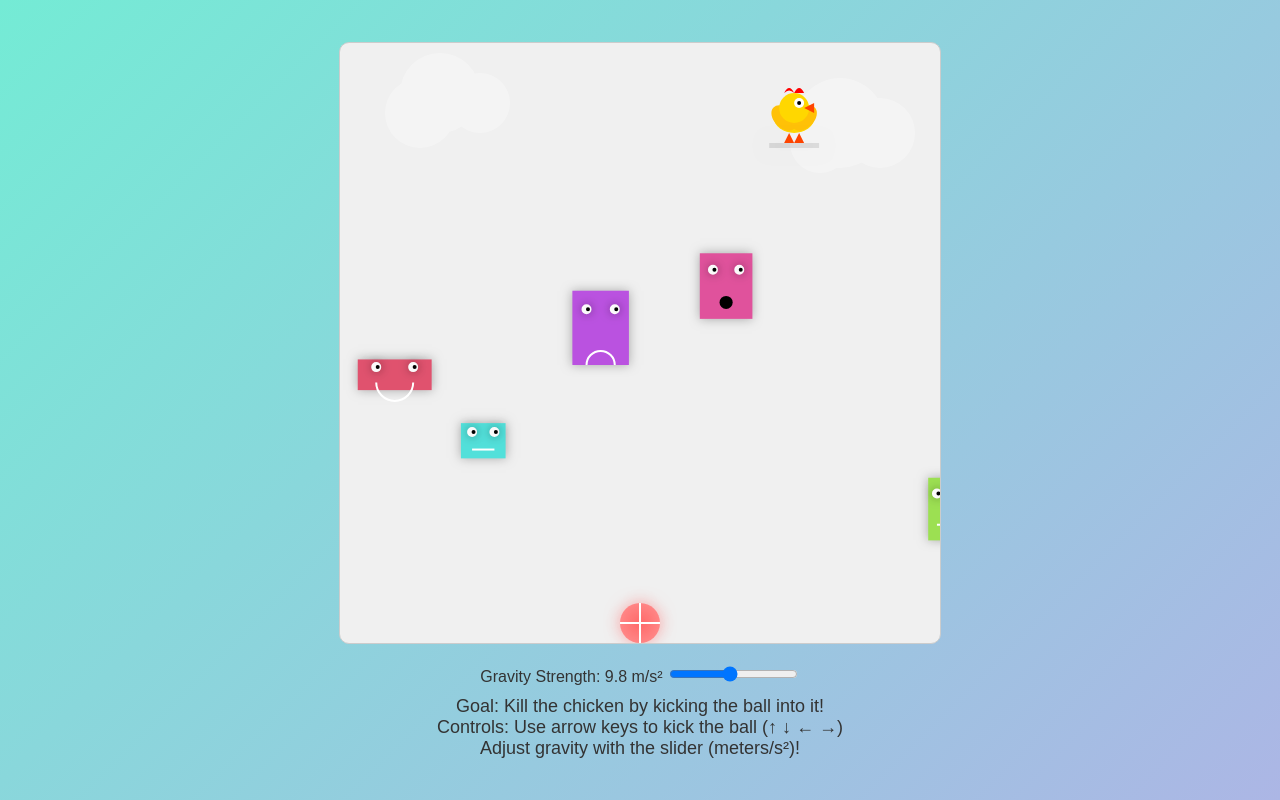
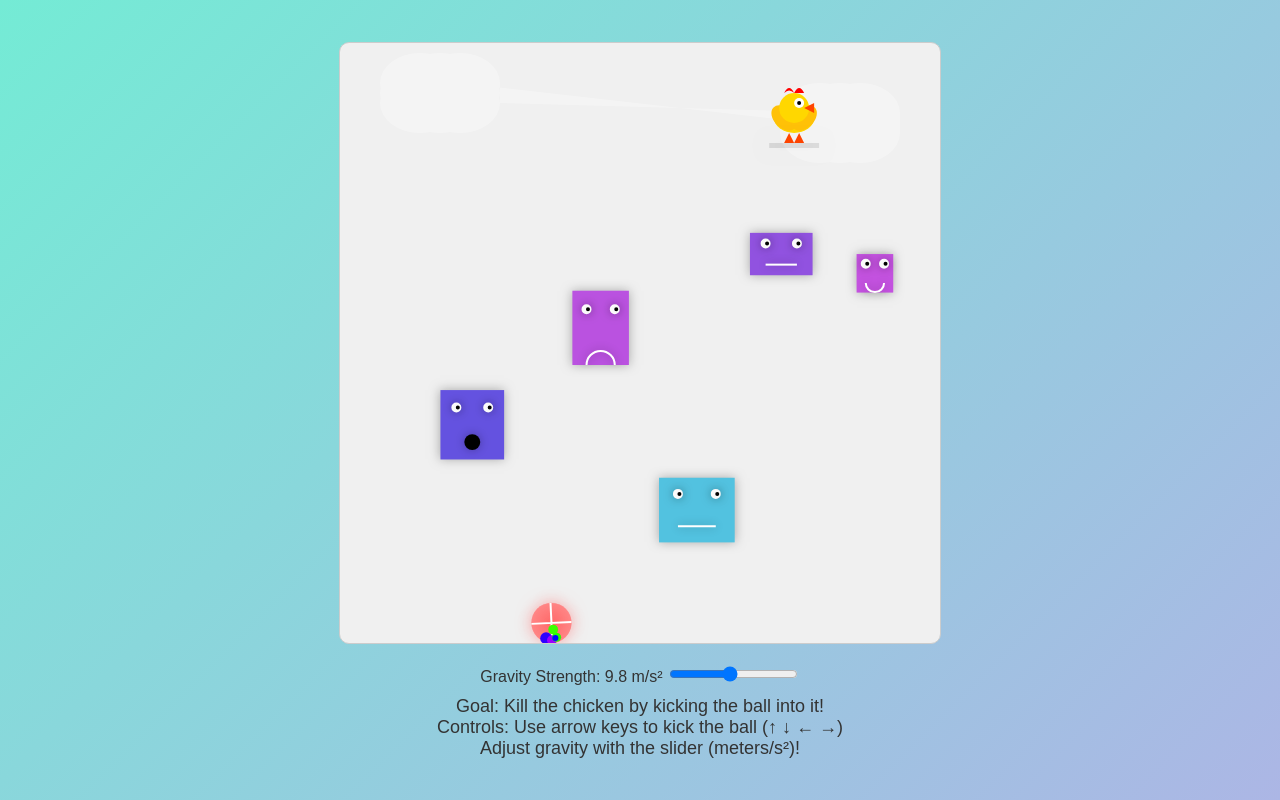
Before and after one commit to SteveOscar/kill-chicken, a plain HTML site: page index.html in a window 1280 px wide. Drawn offline with Linux system fonts and the light colour scheme.

Commit message:
Update index.html

```diff
--- a/index.html
+++ b/index.html
@@ -89,6 +89,7 @@
         let lastKickTime = 0;
         let accumulator = 0;
         let lastTime = performance.now();
+        let ballTrail = []; // For trail effect
 
         // Gravity slider setup
         const gravitySlider = document.getElementById('gravitySlider');
@@ -112,11 +113,12 @@
                     baseX: 0,
                     speed: Math.random() * 0.005 + 0.005,
                     amplitude: Math.random() * 50 + 30,
-                    expression: expressions[Math.floor(Math.random() * expressions.length)]
-
+                    expression: expressions[Math.floor(Math.random() * expressions.length)],
+                    blinkTimer: Math.random() * 300 + 100,
+                    blinkState: false,
+                    blinkDuration: 0
                 });
                 obstacles[i].baseX = obstacles[i].x;
-
             }
         }
 
@@ -126,10 +128,10 @@
                 this.x = x;
                 this.y = y;
                 this.size = Math.random() * 5 + 2;
-                this.vx = (Math.random() - 0.5) * 8;
-                this.vy = (Math.random() - 0.5) * 8;
-                this.life = 20;
-                this.color = `hsl(${180 + Math.random() * 60}, 80%, 60%)`; // Blue-green range (180–240)
+                this.vx = (Math.random() - 0.5) * 2;
+                this.vy = Math.random() * 2 + 1;
+                this.life = 120;
+                this.color = `hsl(${Math.random() * 360}, 100%, 50%)`;
             }
             update(dt) {
                 this.x += this.vx * dt * 60;
@@ -137,7 +139,7 @@
                 this.life -= dt * 60;
             }
             draw() {
-                ctx.fillStyle = `${this.color}${Math.floor(this.life/20 * 255).toString(16).padStart(2, '0')}`;
+                ctx.fillStyle = this.color;
                 ctx.beginPath();
                 ctx.arc(this.x, this.y, this.size, 0, Math.PI * 2);
                 ctx.fill();
@@ -385,14 +387,38 @@
                     const phase = Date.now() * obstacle.speed;
                     obstacle.x = obstacle.baseX + Math.sin(phase) * obstacle.amplitude;
                     obstacle.vx = obstacle.amplitude * obstacle.speed * Math.cos(phase);
+
+                    // Update blink timer
+                    obstacle.blinkTimer -= 1;
+                    if (obstacle.blinkTimer <= 0) {
+                        obstacle.blinkState = true;
+                        obstacle.blinkDuration = 5; // blink for 5 frames
+                        obstacle.blinkTimer = Math.random() * 300 + 100;
+                    }
+                    if (obstacle.blinkState) {
+                        obstacle.blinkDuration -= 1;
+                        if (obstacle.blinkDuration <= 0) {
+                            obstacle.blinkState = false;
+                        }
+                    }
                 });
 
                 checkWallCollision();
                 checkObstacleCollision();
                 checkChickenCollision();
+
+                // Update ball trail
+                ballTrail.push({x: ball.x, y: ball.y});
+                if (ballTrail.length > 5) ballTrail.shift();
             } else if (victoryTimer > 0) {
                 victoryTimer -= 60 * dt;
                 if (victoryTimer <= 0) resetGame();
+                // Spawn confetti
+                if (victoryTimer % 5 === 0) {
+                    for (let i = 0; i < 3; i++) {
+                        particles.push(new Particle(Math.random() * canvas.width, 0));
+                    }
+                }
             }
 
             particles.forEach((p, i) => {
@@ -409,23 +435,42 @@
         function draw() {
             ctx.clearRect(0, 0, canvas.width, canvas.height);
 
+            // Draw fluffier clouds
             ctx.fillStyle = 'rgba(255, 255, 255, 0.3)';
             ctx.beginPath();
-            ctx.arc(100, 50, 40, 0, Math.PI * 2);
-            ctx.arc(140, 60, 30, 0, Math.PI * 2);
-            ctx.arc(80, 70, 35, 0, Math.PI * 2);
-            ctx.fill();
-            ctx.beginPath();
-            ctx.arc(500, 80, 45, 0, Math.PI * 2);
-            ctx.arc(540, 90, 35, 0, Math.PI * 2);
-            ctx.arc(480, 100, 30, 0, Math.PI * 2);
+            const cloudPositions = [
+                {x: 100, y: 50},
+                {x: 500, y: 80},
+            ];
+            cloudPositions.forEach(pos => {
+                for (let i = -1; i <= 1; i++) {
+                    for (let j = -1; j <= 1; j++) {
+                        const offsetX = i * 20;
+                        const offsetY = j * 10;
+                        ctx.ellipse(pos.x + offsetX, pos.y + offsetY, 40, 30, 0, 0, Math.PI * 2);
+                    }
+                }
+            });
             ctx.fill();
 
+            // Draw obstacles with blinking eyes
             obstacles.forEach(obstacle => {
                 ctx.shadowBlur = 10;
                 ctx.shadowColor = 'rgba(0,0,0,0.3)';
                 ctx.fillStyle = obstacle.color;
                 ctx.fillRect(obstacle.x, obstacle.y, obstacle.width, obstacle.height);
+                if (obstacle.blinkState) {
+                    // Draw closed eyes (lines)
+                    ctx.strokeStyle = '#000000';
+                    ctx.lineWidth = 2;
+                    ctx.beginPath();
+                    ctx.moveTo(obstacle.x + obstacle.width/4 - 5, obstacle.y + obstacle.height/4);
+                    ctx.lineTo(obstacle.x + obstacle.width/4 + 5, obstacle.y + obstacle.height/4);
+                    ctx.moveTo(obstacle.x + obstacle.width*3/4 - 5, obstacle.y + obstacle.height/4);
+                    ctx.lineTo(obstacle.x + obstacle.width*3/4 + 5, obstacle.y + obstacle.height/4);
+                    ctx.stroke();
+                } else {
+                    // Draw open eyes
                     ctx.fillStyle = '#FFFFFF';
                     ctx.beginPath();
                     ctx.arc(obstacle.x + obstacle.width/4, obstacle.y + obstacle.height/4, 5, 0, Math.PI * 2);
@@ -436,34 +481,47 @@
                     ctx.arc(obstacle.x + obstacle.width/4 + Math.sin(Date.now() * 0.005) * 2, obstacle.y + obstacle.height/4, 2, 0, Math.PI * 2);
                     ctx.arc(obstacle.x + obstacle.width*3/4 + Math.sin(Date.now() * 0.005) * 2, obstacle.y + obstacle.height/4, 2, 0, Math.PI * 2);
                     ctx.fill();
-                ctx.shadowBlur = 0;
+                }
                 // Draw mouth based on expression
-    const mouthY = obstacle.y + obstacle.height * 3 / 4; // Position the mouth near the bottom of the obstacle
-    ctx.fillStyle = '#000000'; // Black color for the mouth
+                const mouthY = obstacle.y + obstacle.height * 3 / 4;
+                ctx.fillStyle = '#000000';
                 if (obstacle.expression === 'smile') {
                     ctx.beginPath();
-        ctx.arc(obstacle.x + obstacle.width / 2, mouthY, obstacle.width / 4, 0, Math.PI, false); // Upward arc
+                    ctx.arc(obstacle.x + obstacle.width / 2, mouthY, obstacle.width / 4, 0, Math.PI, false);
                     ctx.stroke();
                 } else if (obstacle.expression === 'frown') {
                     ctx.beginPath();
-        ctx.arc(obstacle.x + obstacle.width / 2, mouthY + obstacle.height / 4, obstacle.width / 4, 0, Math.PI, true); // Downward arc
+                    ctx.arc(obstacle.x + obstacle.width / 2, mouthY + obstacle.height / 4, obstacle.width / 4, 0, Math.PI, true);
                     ctx.stroke();
                 } else if (obstacle.expression === 'neutral') {
                     ctx.beginPath();
-        ctx.moveTo(obstacle.x + obstacle.width / 4, mouthY); // Left end of straight line
-        ctx.lineTo(obstacle.x + obstacle.width * 3 / 4, mouthY); // Right end of straight line
+                    ctx.moveTo(obstacle.x + obstacle.width / 4, mouthY);
+                    ctx.lineTo(obstacle.x + obstacle.width * 3 / 4, mouthY);
                     ctx.stroke();
                 } else if (obstacle.expression === 'surprise') {
                     ctx.beginPath();
-        ctx.arc(obstacle.x + obstacle.width / 2, mouthY, obstacle.width / 8, 0, Math.PI * 2); // Small circle
+                    ctx.arc(obstacle.x + obstacle.width / 2, mouthY, obstacle.width / 8, 0, Math.PI * 2);
                     ctx.fill();
                 }
+                ctx.shadowBlur = 0;
             });
 
             const chickenX = chicken.baseX + Math.sin(Date.now() * chicken.speed) * chicken.amplitude;
             if (!gameWon) drawChicken(chickenX, chicken.y);
 
-            const lateralSpeed = Math.abs(ball.vx);
+            // Draw ball trail
+            ctx.save();
+            ctx.globalAlpha = 0.2;
+            ballTrail.forEach((pos, index) => {
+                const alpha = (index + 1) / ballTrail.length;
+                ctx.fillStyle = `rgba(255, 100, 100, ${alpha})`;
+                ctx.beginPath();
+                ctx.arc(pos.x, pos.y, ball.radius, 0, Math.PI * 2);
+                ctx.fill();
+            });
+            ctx.restore();
+
+            // Draw ball
             const ballGradient = ctx.createRadialGradient(ball.x, ball.y, 0, ball.x, ball.y, ball.radius);
             ballGradient.addColorStop(0, '#ff6b6b');
             ballGradient.addColorStop(1, '#ff8787');
@@ -482,7 +540,6 @@
                 ctx.lineTo(ball.x + Math.cos(angle + Math.PI) * ball.radius, ball.y + Math.sin(angle + Math.PI) * ball.radius);
             }
             ctx.stroke();
-
             ctx.shadowBlur = 0;
 
             particles.forEach(p => p.draw());
@@ -500,14 +557,6 @@
                 ctx.scale(scale, scale);
                 ctx.fillText("THAT'S A DEAD CHICKEN!", 0, 0);
                 ctx.restore();
-                if (victoryTimer % 5 === 0) {
-                    for (let i = 0; i < 3; i++) {
-                        particles.push(new Particle(
-                            Math.random() * canvas.width,
-                            Math.random() * canvas.height/2
-                        ));
-                    }
-                }
             }
         }
 
```
Lines whose indentation alone changed are shown as unchanged.
